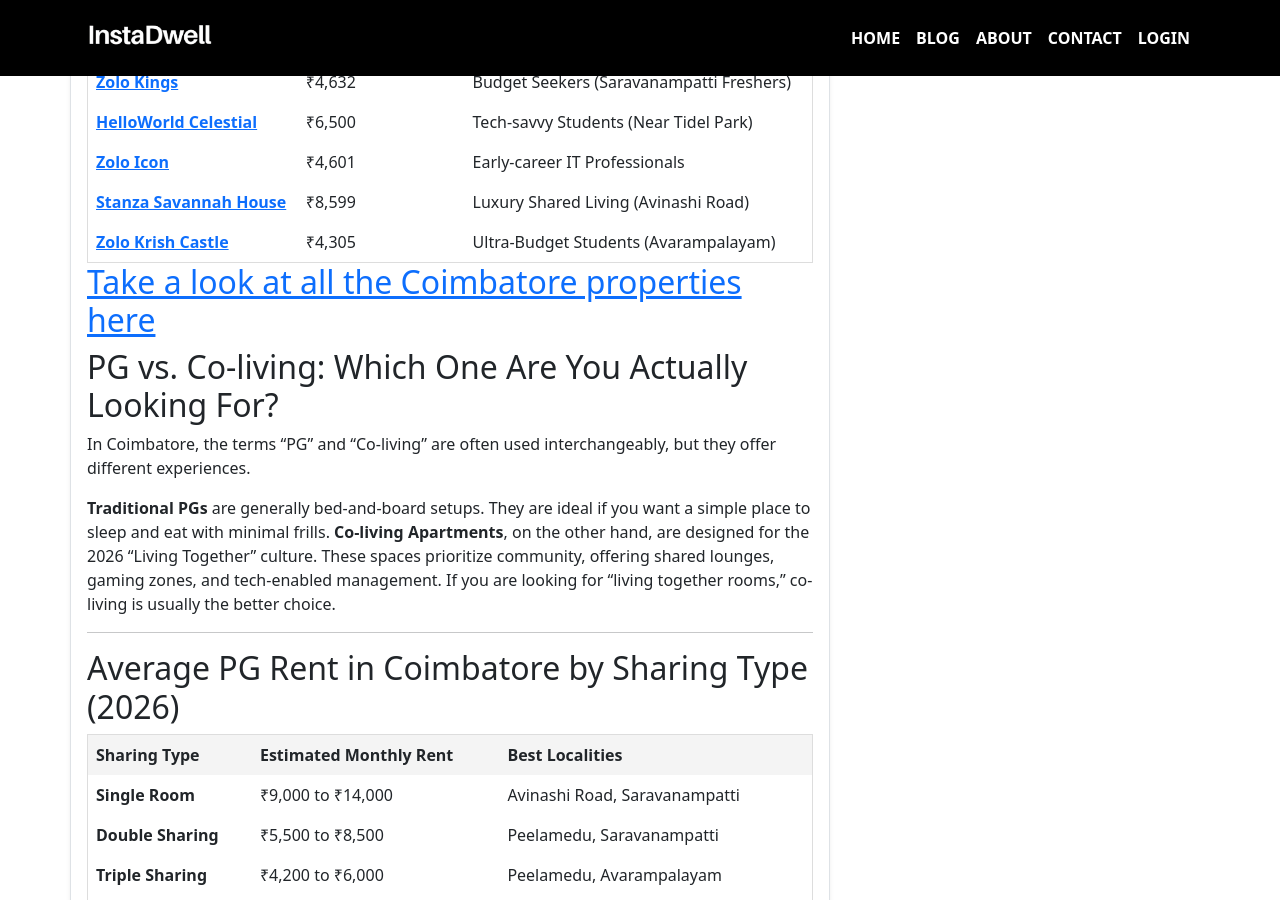
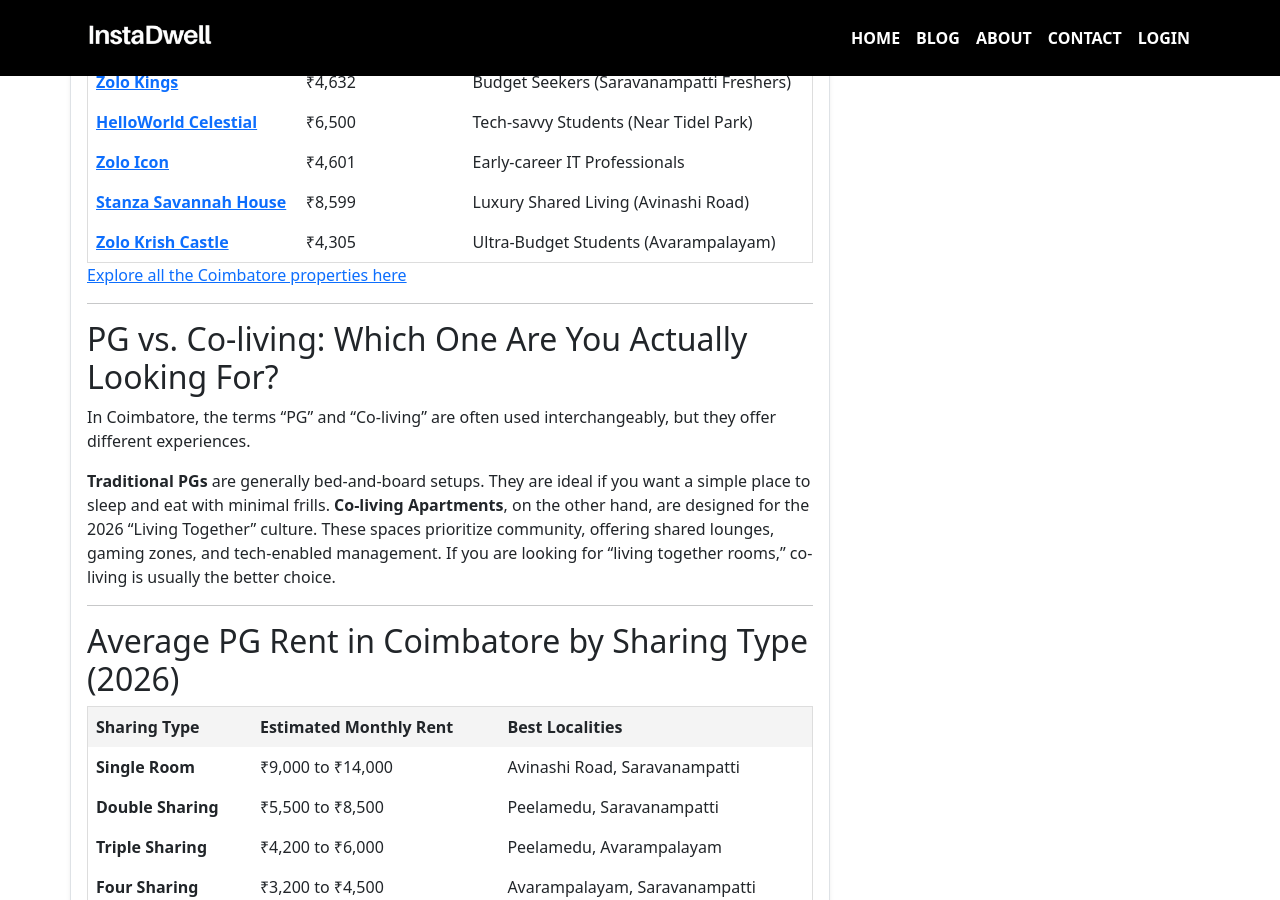
Before and after one commit to instadw/instadwell-blog, a Jekyll site: the page built from _posts/2026-4-13-best-pg-coimbatore-2026-top-10-coliving-spaces-zero-brokerage.md, in a window 1280 px wide and 900 px high, scrolled down 1392 px. Built offline with Jekyll 4.4.1, drawn with Linux system fonts in a browser that asks for light colours.

Commit message:
Update 2026-4-13-best-pg-coimbatore-2026-top-10-coliving-spaces-zero-brokerage.md

```diff
--- a/_posts/2026-4-13-best-pg-coimbatore-2026-top-10-coliving-spaces-zero-brokerage.md
+++ b/_posts/2026-4-13-best-pg-coimbatore-2026-top-10-coliving-spaces-zero-brokerage.md
@@ -54,7 +54,8 @@
 | [**Stanza Savannah House**](https://instadwell.com/properties/2725-savannah-house) | ₹8,599 | Luxury Shared Living (Avinashi Road) |
 | [**Zolo Krish Castle**](https://instadwell.com/properties/2447-zolo-krish-castle) | ₹4,305 | Ultra-Budget Students (Avarampalayam) |
 
-[Take a look at all the Coimbatore properties here](https://instadwell.com/best-pgs-and-co-living-spaces-in-coimbatore)
+[Explore all the Coimbatore properties here](https://instadwell.com/best-pgs-and-co-living-spaces-in-coimbatore)
+
 ---
 
 ## PG vs. Co-living: Which One Are You Actually Looking For?
```
